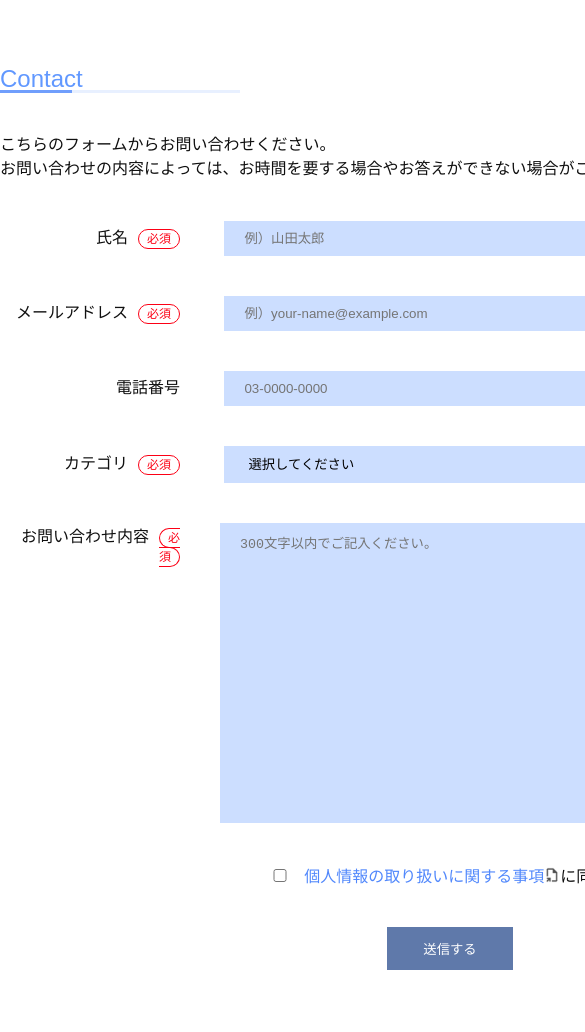
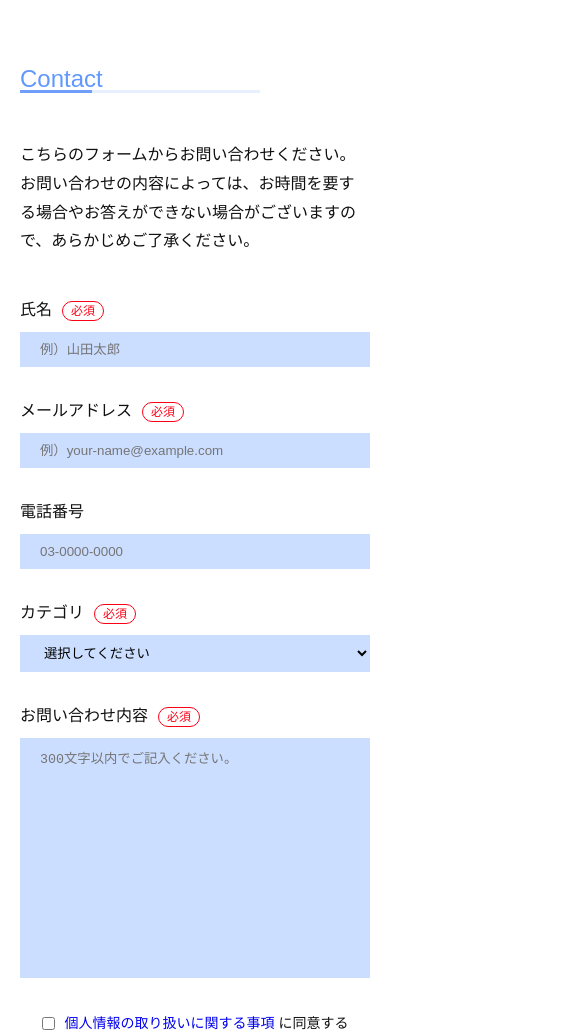
Before and after one commit to Shun-Morioka/marinoa-corporate-site, a plain HTML site: page contact.html in a window 390 px wide. Shown: the part 75-1107 px from the top of the page, 585 px wide, since content can reach past the window. Drawn offline with Linux system fonts and the light colour scheme.

Commit message:
お問い合わせ：レスポンシブ対応完了

```diff
--- a/contact.html
+++ b/contact.html
@@ -50,7 +50,8 @@
           <li class="global-nav__item"><a href="./contact.html" class="global-nav__link">お問い合わせ</a></li>
         </ul>
       </nav>
-      <button class="hamberger-toggle" type="button" aria-controls="global-nav" aria-expanded="false" aria-label="メニューを開く">
+      <button class="hamberger-toggle" type="button" aria-controls="global-nav" aria-expanded="false"
+        aria-label="メニューを開く">
         <span class="hamberger-toggle__line"></span>
         <span class="hamberger-toggle__line"></span>
         <span class="hamberger-toggle__line"></span>
@@ -59,32 +60,55 @@
     </div>
   </header>
 
-  <main id="contact">
-    <section class="contact">
-      <div class="contact-container">
-        <h3 class="section-title">Contact</h3>
-        <div class="contact-content">
-          <p class="contact-description">
+  <main id="contact" class="page-contact">
+    <section class="contact" aria-labelledby="contact-title">
+      <div class="contact__inner">
+        <h1 id="contact-title" class="section-title">Contact</h1>
+
+        <p class="contact__lead">
           こちらのフォームからお問い合わせください。<br>
           お問い合わせの内容によっては、お時間を要する場合やお答えができない場合がございますので、あらかじめご了承ください。<br>
         </p>
-          <form action="#" method="post" class="contact-form">
-            <div class="name">
-              <label for="name">氏名<span class="required">必須</span></label>
-              <input type="text" id="name" name="name" placeholder="例）山田太郎" required>
+
+        <form class="contact-form" action="#" method="post">
+          <!-- 氏名 -->
+          <div class="contact-form__row">
+            <label class="contact-form__label" for="name">
+              氏名<span class="required" aria-hidden="true">必須</span>
+            </label>
+            <div class="contact-form__field">
+              <input class="contact-form__input" type="text" id="name" name="name" placeholder="例）山田太郎"
+                autocomplete="name" required>
             </div>
-            <div class="email">
-              <label for="email">メールアドレス<span class="required">必須</span></label>
-              <input type="email" id="email" name="email" placeholder="例）your-name@example.com" required>
           </div>
-            <div class="tel">
-              <label for="tel">電話番号</label>
-              <input type="tel" id="tel" name="tel" pattern="[0-9]{2,4}-[0-9]{2,4}-[0-9]{3,4}"
+
+          <!-- メール -->
+          <div class="contact-form__row">
+            <label class="contact-form__label" for="email">
+              メールアドレス<span class="required" aria-hidden="true">必須</span>
+            </label>
+            <div class="contact-form__field">
+              <input class="contact-form__input" type="email" id="email" name="email"
+                placeholder="例）your-name@example.com" autocomplete="email" required>
+            </div>
+          </div>
+
+          <!-- 電話 -->
+          <div class="contact-form__row">
+            <label class="contact-form__label" for="tel">電話番号</label>
+            <div class="contact-form__field">
+              <input class="contact-form__input" type="tel" id="tel" name="tel" inputmode="tel" autocomplete="tel"
                 placeholder="03-0000-0000">
             </div>
-            <div class="category">
-              <label for="category">カテゴリ<span class="required">必須</span></label>
-              <select name="category" id="category" required>
+          </div>
+
+          <!-- カテゴリ -->
+          <div class="contact-form__row">
+            <label class="contact-form__label" for="category">
+              カテゴリ<span class="required" aria-hidden="true">必須</span>
+            </label>
+            <div class="contact-form__field">
+              <select class="contact-form__select" name="category" id="category" required>
                 <option value="">選択してください</option>
                 <option value="inquiry">一般のお問い合わせ</option>
                 <option value="support">サポート</option>
@@ -92,22 +116,41 @@
                 <option value="other">その他</option>
               </select>
             </div>
-            <div class="message">
-              <label for="message">お問い合わせ内容<span class="required">必須</span></label>
-              <textarea name="message" id="message" maxlength="300" placeholder="300文字以内でご記入ください。" required></textarea>
           </div>
-            <div class="checkbox">
-              <input type="checkbox" name="agree" required>
-              <a href="/privacy" class="privacy-link" target="_blank">個人情報の取り扱いに関する事項</a><span>に同意する</span>
+
+          <!-- 内容 -->
+          <div class="contact-form__row contact-form__row--textarea">
+            <label class="contact-form__label" for="message">
+              お問い合わせ内容<span class="required" aria-hidden="true">必須</span>
+            </label>
+            <div class="contact-form__field">
+              <textarea class="contact-form__textarea" name="message" id="message" maxlength="300"
+                placeholder="300文字以内でご記入ください。" required></textarea>
             </div>
-            <div class="button">
-              <button type="submit" id="submit">送信する</button>
+          </div>
+
+          <!-- 同意 -->
+          <div class="contact-form__agree">
+            <label class="contact-form__agree-label">
+              <input class="contact-form__checkbox" type="checkbox" name="agree" required>
+              <span class="contact-form__agree-text">
+                <a href="/privacy" class="privacy-link" target="_blank" rel="noopener noreferrer">
+                  個人情報の取り扱いに関する事項
+                </a>
+                に同意する
+              </span>
+            </label>
+          </div>
+
+          <!-- 送信 -->
+          <div class="contact-form__actions">
+            <button class="contact-form__submit" type="submit" id="submit">送信する</button>
           </div>
         </form>
       </div>
-      </div>
     </section>
   </main>
+
 
   <footer class="site-footer">
     <div class="site-footer__inner">
--- a/style.css
+++ b/style.css
@@ -1189,111 +1189,81 @@ footer .site-footer__copyright {
    お問い合わせ
    ================================================================================================================== */
 /* .contact---------------------------------------- */
-#contact {
-  padding: 14rem 0 10rem 0;
-}
-
-#contact .contact .contact-container {
+.contact {
+  padding: 14rem 0 10rem;
+}
+
+.contact__inner {
   width: 90rem;
-  height: auto;
   margin: 0 auto;
 }
 
-#contact .section-title {
-  margin-bottom: 4.0rem;
-}
-
-#contact .contact-description {
+.contact__lead {
   width: 92rem;
   line-height: 1.5;
 }
 
-#contact .contact-form {
+/* form */
+.contact-form {
   margin-top: 4rem;
   display: flex;
   flex-direction: column;
   gap: 4rem;
 }
 
-#contact label {
-  display: inline-block;
+.contact-form__row {
+  display: flex;
+  align-items: center;
+}
+
+.contact-form__row--textarea {
+  align-items: flex-start;
+}
+
+.contact-form__label {
   width: 18rem;
-  height: auto;
   text-align: right;
   margin-right: 4rem;
 }
 
-
-/* フォーム記入欄 */
-#contact #name,
-#contact #email,
-#contact #tel,
-#contact #category,
-#contact #message {
+.contact-form__field {
+  flex: 1;
+  min-width: 0;
+}
+
+.contact-form__input,
+.contact-form__select,
+.contact-form__textarea {
+  width: 100%;
+  max-width: 40rem;
   background-color: #CCDEFF;
   border: none;
   padding: 1rem 2rem;
 }
 
-#contact #name,
-#email,
-#tel,
-#category {
-  width: 40rem;
-}
-
-#contact #message {
-  width: 68rem;
+.contact-form__textarea {
+  max-width: 68rem;
   height: 30rem;
   resize: none;
 }
 
-#contact .message {
-  display: flex;
-  align-items: flex-start;
-}
-
-#contact .required {
-  font-size: 1.2rem;
-  color: #FC0015;
-  border: 1px solid #FC0015;
-  padding: 0.2rem 0.8rem;
-  margin: 0 0 0 1rem;
-  border-radius: 20rem;
-}
-
-#contact .checkbox,
-#contact .button {
+/* agree */
+.contact-form__agree {
   text-align: center;
 }
 
-#contact .checkbox input {
-  width: 4rem;
-}
-
-#contact .checkbox .privacy-link {
+.contact-form__agree-label {
   display: inline-flex;
   align-items: center;
-  color: #5188FC;
-}
-
-#contact .checkbox .privacy-link:hover {
-  text-decoration: underline;
-  text-decoration-color: #5188FC;
-}
-
-#contact .checkbox .privacy-link::after {
-  content: "";
-  display: inline-block;
-  width: 1.6rem;
-  height: 1.6rem;
-  background-image: url("./images/contact/privacy-link-IMG.png");
-  background-position: center;
-  background-repeat: no-repeat;
-  background-size: cover;
-}
-
-#contact .button #submit {
+  gap: 1rem;
+}
+
+/* submit */
+.contact-form__actions {
+  text-align: center;
+}
+
+.contact-form__submit {
   background-color: #5F79AA;
   color: #fff;
   border: none;
@@ -1301,10 +1271,15 @@ footer .site-footer__copyright {
   cursor: pointer;
 }
 
-#contact .button #submit:hover {
-  opacity: 0.9;
-}
-
+/* 必須ラベル */
+.required {
+  font-size: 1.2rem;
+  color: #FC0015;
+  border: 1px solid #FC0015;
+  padding: 0.2rem 0.8rem;
+  margin-left: 1rem;
+  border-radius: 20rem;
+}
 
 
 
@@ -1901,6 +1876,23 @@ footer .site-footer__copyright {
     font-size: 1.4rem;
   }
 
+  .contact__inner {
+    width: 100%;
+    padding: 0 var(--gutter);
+  }
+
+  .contact__lead {
+    width: 100%;
+    line-height: 1.8;
+  }
+
+  /* 入力欄の最大幅制限が窮屈なら、タブレットでは広げる */
+  .contact-form__input,
+  .contact-form__select,
+  .contact-form__textarea {
+    max-width: 100%;
+  }
+
 }
 
 
@@ -2329,7 +2321,7 @@ footer .site-footer__copyright {
     row-gap: 1.2rem;
   }
 
-    /* 折り返し前提で詰める */
+  /* 折り返し前提で詰める */
   .page-news .pagination-list {
     flex-wrap: wrap;
     justify-content: center;
@@ -2348,6 +2340,53 @@ footer .site-footer__copyright {
     padding: 0 1.2rem;
   }
 
+  /* 1行（ラベル＋入力）を縦積みへ */
+  .contact-form__row,
+  .contact-form__row--textarea {
+    flex-direction: column;
+    align-items: stretch;
+    gap: 1.2rem;
+  }
+
+  /* ラベル：右寄せ解除、固定幅解除 */
+  .contact-form__label {
+    width: auto;
+    text-align: left;
+    margin-right: 0;
+  }
+
+  /* 入力欄：横幅100% */
+  .contact-form__input,
+  .contact-form__select,
+  .contact-form__textarea {
+    width: 100%;
+    max-width: 100%;
+    box-sizing: border-box;
+  }
+
+  /* テキストエリア：スマホで扱いやすい高さ */
+  .contact-form__textarea {
+    height: 24rem;
+  }
+
+  /* 同意欄：折り返し前提で詰まり防止 */
+  .contact-form__agree-label {
+    flex-wrap: wrap;
+    justify-content: center;
+    line-height: 1.6;
+  }
+
+  /* 送信ボタン：タップしやすい幅へ */
+  .contact-form__submit {
+    width: 100%;
+    max-width: 36rem;
+    padding: 1.4rem 0;
+  }
+
+  .contact-form {
+    gap: 3rem;
+  }
+
 }
 
 
@@ -2383,6 +2422,9 @@ footer .site-footer__copyright {
     /* 縦ラインを内側へ */
   }
 
+  .contact-form__agree-label {
+    font-size: 1.4rem;
+  }
 
 }
 
@@ -2409,4 +2451,5 @@ footer .site-footer__copyright {
     line-height: 2;
     font-size: 1.4rem;
   }
-}
+
+}
```
Lines whose indentation alone changed are shown as unchanged.
